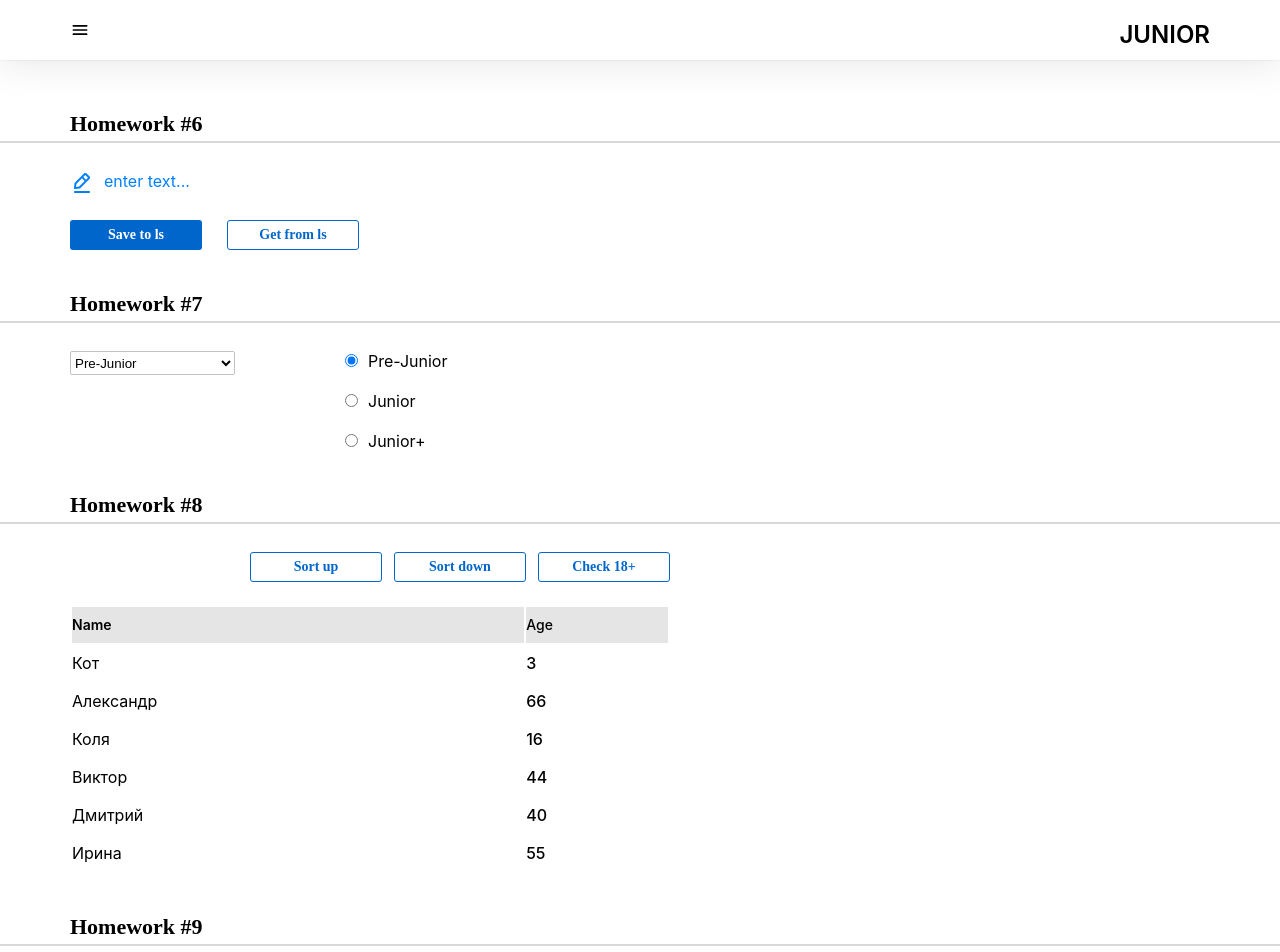
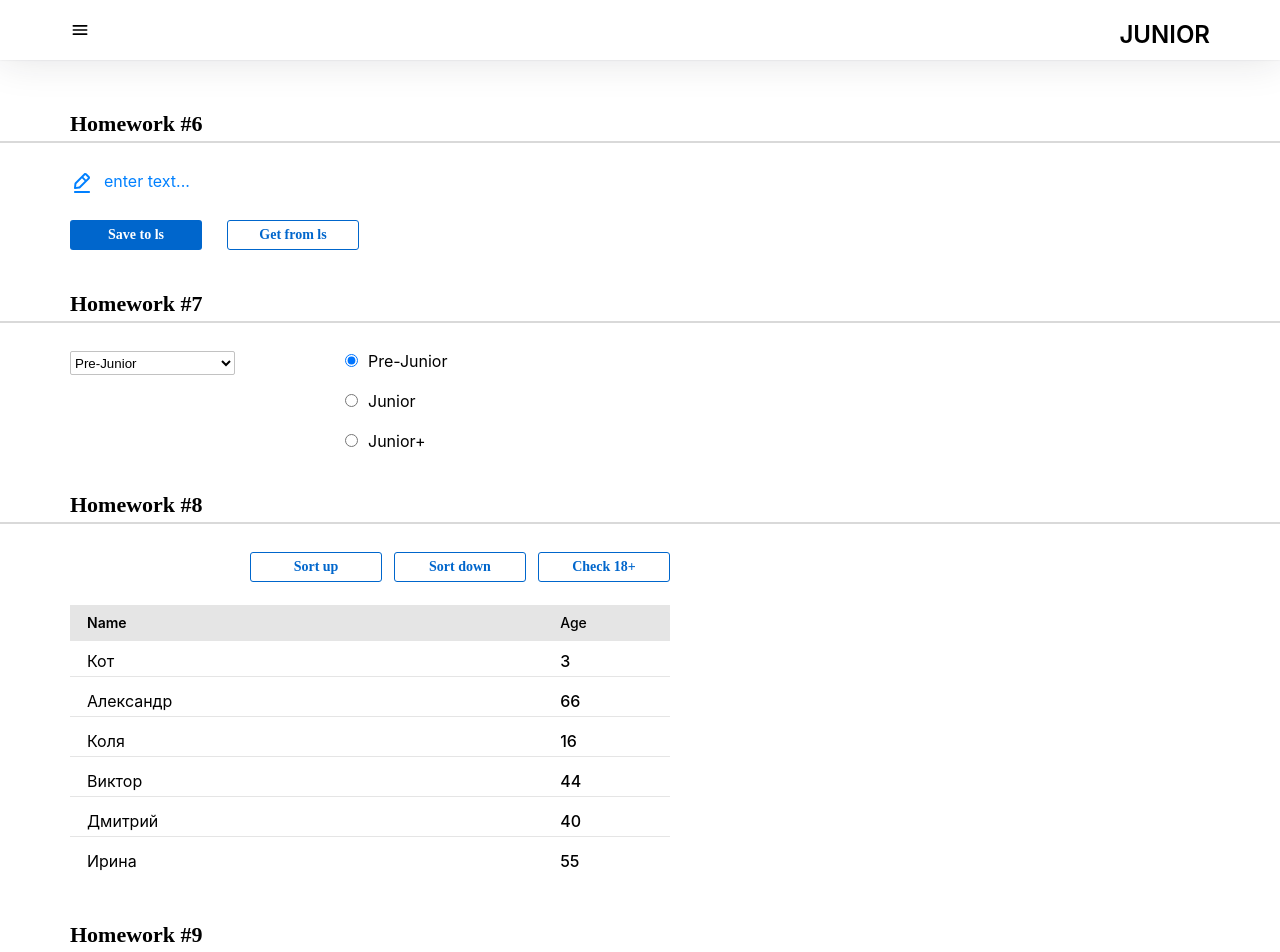
Before and after one commit to Alexander-Gladkikh/homeworks_by_ignat, a React (Create React App) app: page /#/junior in a window 1280 px wide. Shown: the top 952 px of the page. Built offline with nearby package versions, Linux system fonts and the light colour scheme.

Commit message:
completed the visual design of task hw08

```diff
--- a/src/s1-main/App.module.css
+++ b/src/s1-main/App.module.css
@@ -1,3 +1,7 @@
+* {
+    border-spacing: 0;
+}
+
 .App {
     --header_height: 60px;
     padding: 70px 70px 0 70px;
--- a/src/s2-homeworks/hw08/HW8.module.css
+++ b/src/s2-homeworks/hw08/HW8.module.css
@@ -1,9 +1,20 @@
 .item {
+    position: relative;
     height: 36px;
     padding: 10px 17px;
 }
+.item::before {
+    content: '';
+    position: absolute;
+    width: 100%;
+    height: 1px;
+    background-color:  #E5E5E5;;
+    top:  35px;
+}
 
-.item:last-of-type {
+.item:last-of-type::before {
+    content: '';
+    display: none;
 }
 
 .users {
@@ -35,6 +46,8 @@
 }
 
 .nameCol {
+    display: block;
+    padding: 10px 17px;
 }
 
 .ageCol {
--- a/src/s2-homeworks/hw09/Clock.tsx
+++ b/src/s2-homeworks/hw09/Clock.tsx
@@ -35,7 +35,7 @@ function Clock() {
         setShow(false)
     }
 
-    const stringTime = `${("0" + date.getHours()).slice(-2)}:${("0" + date.getMinutes()).slice(-2)}:${("0" + date.getSeconds()).slice(-2)}`
+    const stringTime = `${("0" + date.getHours()).slice(-2)}:${("0" + date.getMinutes()).slice(-2)}`
     // часы24:минуты:секунды (01:02:03)/(23:02:03)/(24:00:00)/(00:00:01) // пишут студенты
     const stringDate = `${date.getDate()}.${date.getMonth() + 1}.${date.getFullYear()}` // день.месяц.год (01.02.2022) // пишут студенты, варианты 01.02.0123/01.02.-123/01.02.12345 не рассматриваем
 
```
